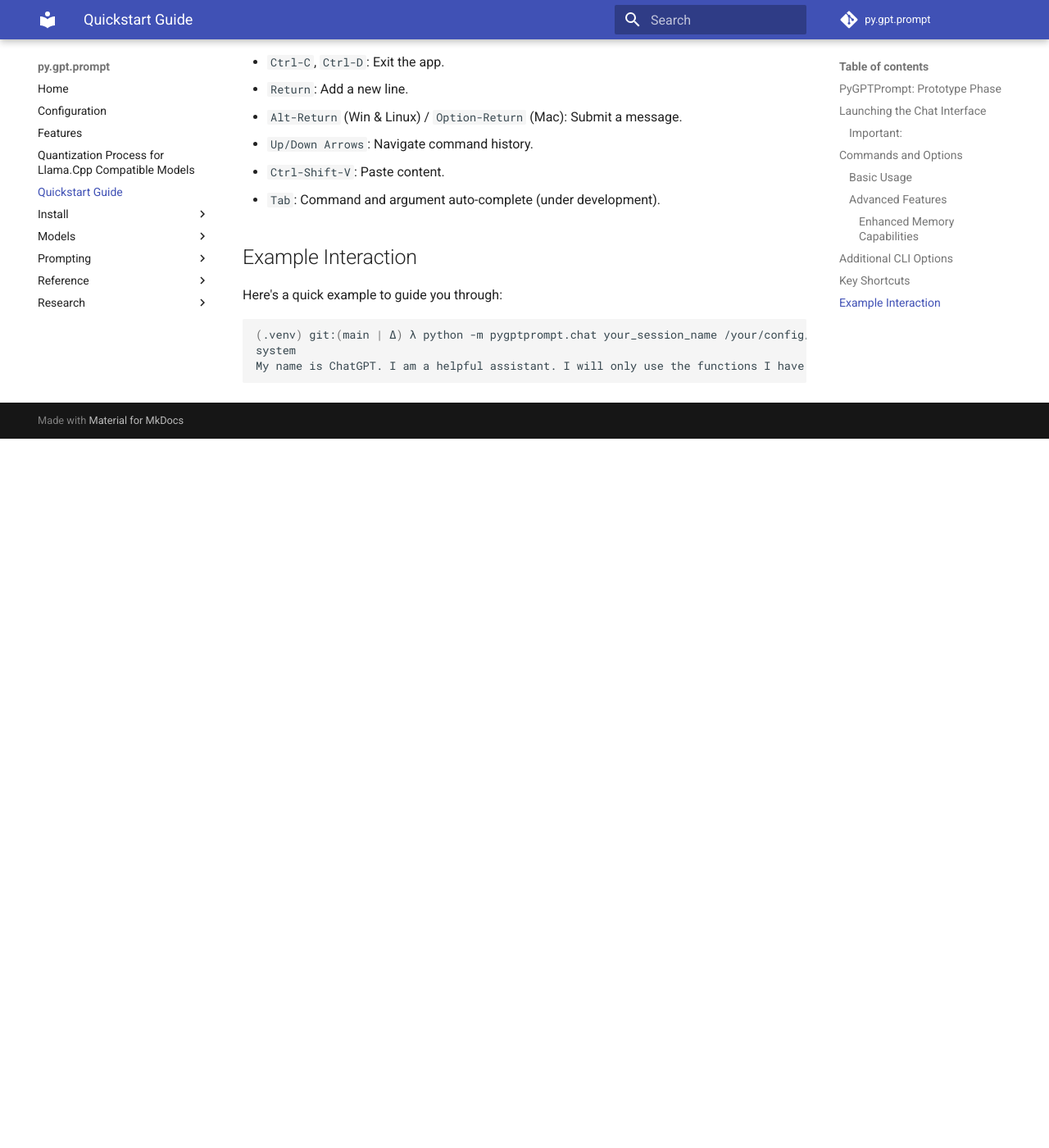
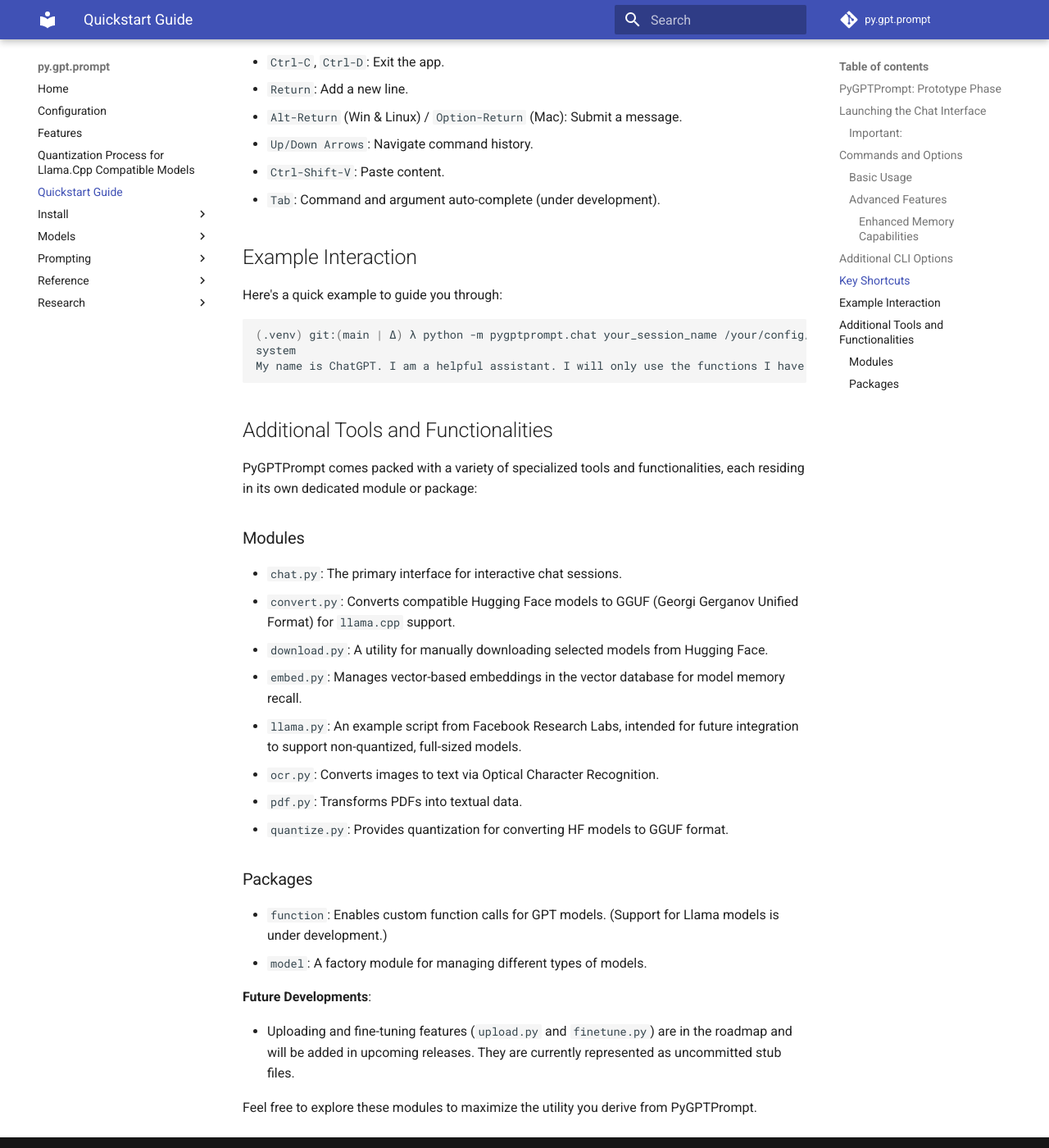
Before and after one commit to teleprint-me/py.gpt.prompt, an MkDocs documentation site: the page built from docs/quickstart.md, in a window 1280 px wide and 1400 px high, scrolled down 1606 px. Shown: the whole window at 82% size. Built offline with MkDocs 1.6.1 and Material for MkDocs 9.7.7, drawn with Linux system fonts in a browser that asks for light colours; comment, search, counter and statistics services are not loaded; before the commit the page ends 2141 px from its top, so only the background shows below that.

Commit message:
docs: Update Additional Tools and Functionalities Section
- Add clarification for GGUF (Georgi Gerganov Unified Format)
- Specify that `llama.py` is for future integration with non-quantized, full-sized models
- Categorize functionalities into Modules and Packages

Updated the Additional Tools and Functionalities section in the documentation to include new clarifications and layout.

````diff
--- a/docs/quickstart.md
+++ b/docs/quickstart.md
@@ -84,3 +84,38 @@
 system
 My name is ChatGPT. I am a helpful assistant. I will only use the functions I have been provided with.
 ```
+
+## Additional Tools and Functionalities
+
+PyGPTPrompt comes packed with a variety of specialized tools and
+functionalities, each residing in its own dedicated module or package:
+
+### Modules
+
+- `chat.py`: The primary interface for interactive chat sessions.
+- `convert.py`: Converts compatible Hugging Face models to GGUF (Georgi Gerganov
+  Unified Format) for `llama.cpp` support.
+- `download.py`: A utility for manually downloading selected models from Hugging
+  Face.
+- `embed.py`: Manages vector-based embeddings in the vector database for model
+  memory recall.
+- `llama.py`: An example script from Facebook Research Labs, intended for future
+  integration to support non-quantized, full-sized models.
+- `ocr.py`: Converts images to text via Optical Character Recognition.
+- `pdf.py`: Transforms PDFs into textual data.
+- `quantize.py`: Provides quantization for converting HF models to GGUF format.
+
+### Packages
+
+- `function`: Enables custom function calls for GPT models. (Support for Llama
+  models is under development.)
+- `model`: A factory module for managing different types of models.
+
+**Future Developments**:
+
+- Uploading and fine-tuning features (`upload.py` and `finetune.py`) are in the
+  roadmap and will be added in upcoming releases. They are currently represented
+  as uncommitted stub files.
+
+Feel free to explore these modules to maximize the utility you derive from
+PyGPTPrompt.
````
